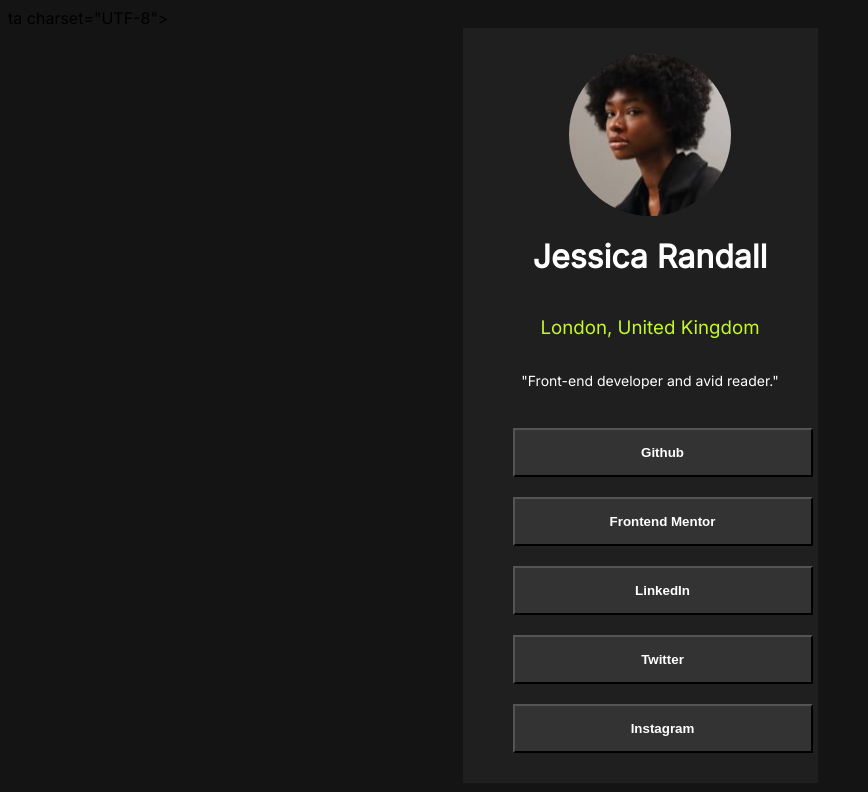
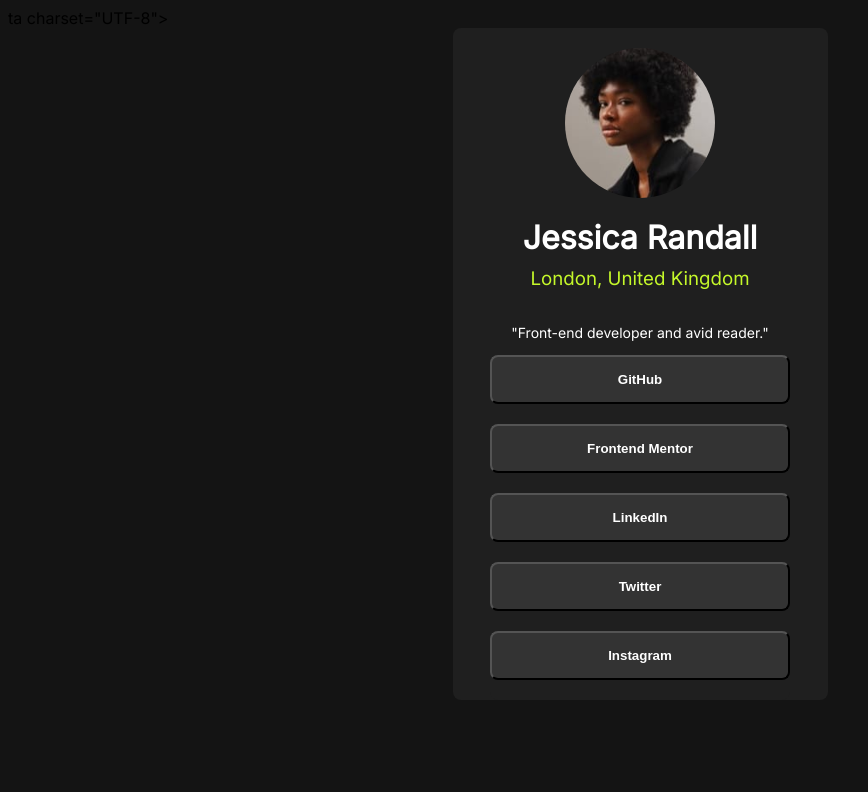
Before and after one commit to jack-hendry/Frontend-mentor---social-links-profile, a plain HTML site: page index.html in a window 1280 px wide. Shown: the whole page, without its empty margins (0-868 px from the left). Drawn offline with Linux system fonts and the light colour scheme.

Commit message:
Cleaned up some styling

```diff
--- a/index.html
+++ b/index.html
@@ -32,7 +32,7 @@
 
       <p>"Front-end developer and avid reader."</p>
       <div class="container">
-        <button>Github</button>
+        <button>GitHub</button>
         <button>Frontend Mentor</button>
 
         <button>LinkedIn</button>
--- a/styles.css
+++ b/styles.css
@@ -6,28 +6,23 @@ body {
 
 div {
   background-color: hsl(0, 0%, 12%);
-
+  border-radius: 8px ;
   display: flex;
-
   align-items: center;
-
   flex-direction: column;
-
-  max-width: 325px;
-
-  padding: 25px 5px 5px 25px;
-
+  max-width: 375px;
   margin: auto;
 }
 
 img {
   border-radius: 50%;
-
-  width: 50%;
+  padding: 20px;
+  width: 40%;
 }
 
 h1 {
   font-weight: 700;
+  margin: 0;
 }
 
 h1,
@@ -38,11 +33,12 @@ p {
 
 p {
   font-size: 14px;
+  margin-top: 15px;
 }
 
 h3 {
   color: hsl(75, 94%, 57%);
-
+  margin-top: 10px;
   font-weight: 400;
 }
 
@@ -54,6 +50,14 @@ button {
   padding: 15px;
 
   width: 300px;
-
+  border-radius: 8px;
   margin: 0px auto 20px auto;
 }
+
+button:hover {
+    background-color: hsl(75, 94%, 57%);
+    cursor: pointer;
+    color:black;
+
+
+}
```
